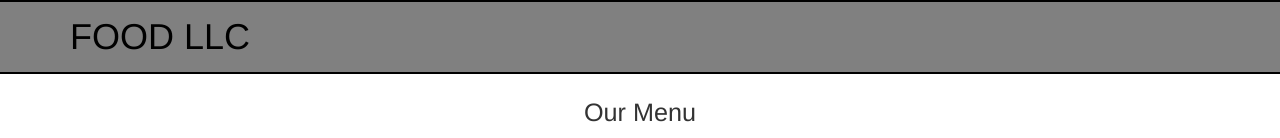
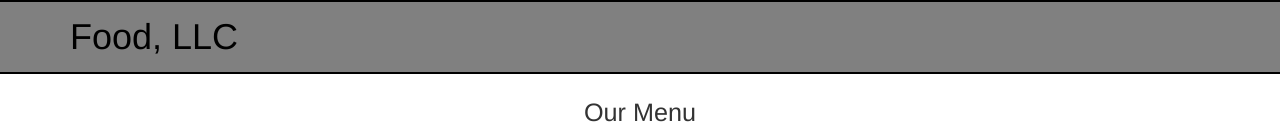
Before and after one commit to kakollu/coursera_html_css_js_asignments, a plain HTML site: page module3/index.html in a window 1280 px wide. Shown: the top 138 px of the page. Drawn offline with Linux system fonts and the light colour scheme.

Commit message:
index.html

```diff
--- a/module3/index.html
+++ b/module3/index.html
@@ -22,7 +22,7 @@
             <span class="icon-bar"></span>
             <span class="icon-bar"></span>
           </button>
-          <div id="brand" class="navbar-brand pull-left" ><h1>FOOD LLC</h1></div>
+          <div id="brand" class="navbar-brand pull-left" ><h1>Food, LLC</h1></div>
         </div> <!-- navbar-header -->
 
         <div class="collapse navbar-collapse" id="my_navigator">
```
